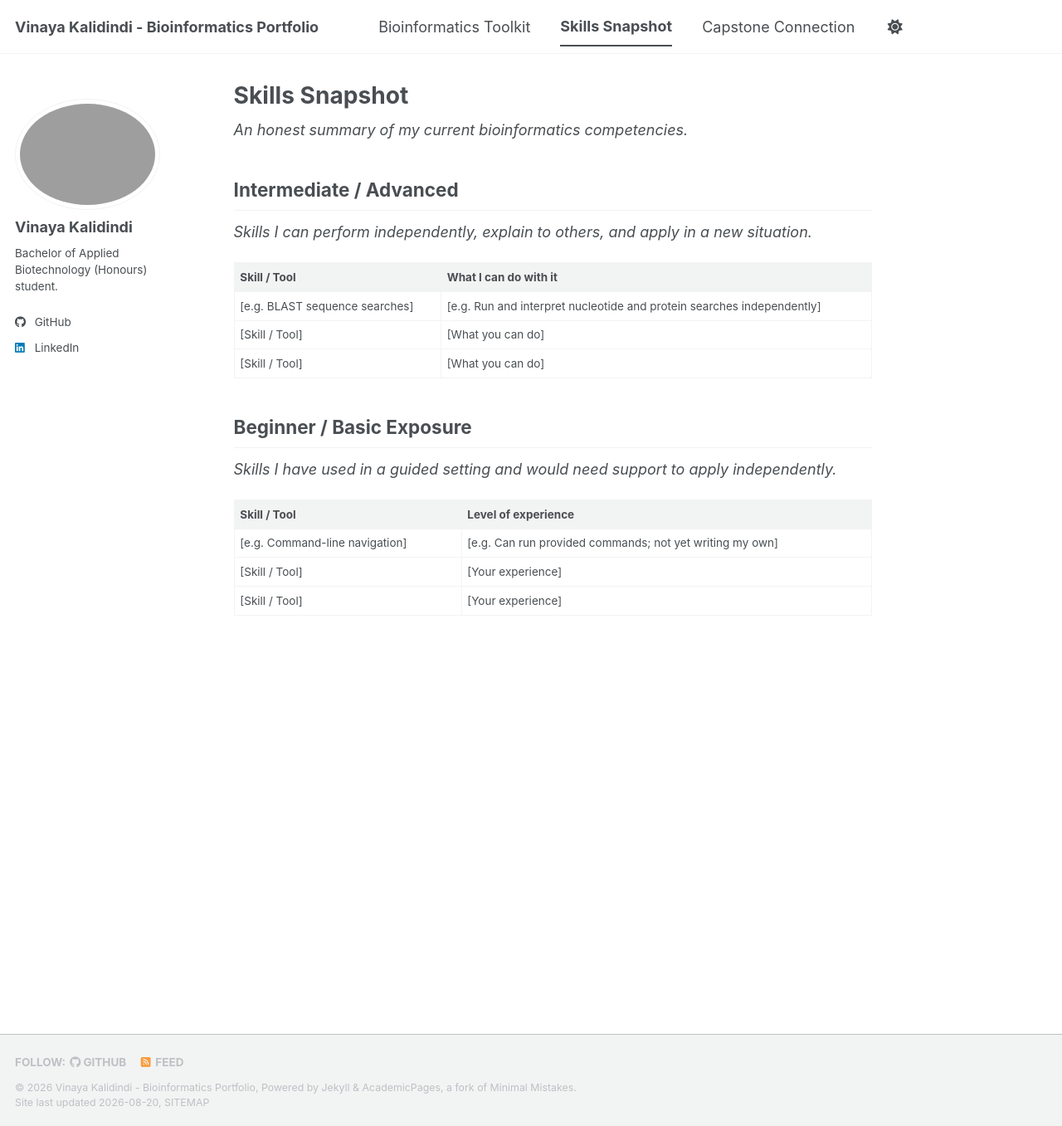
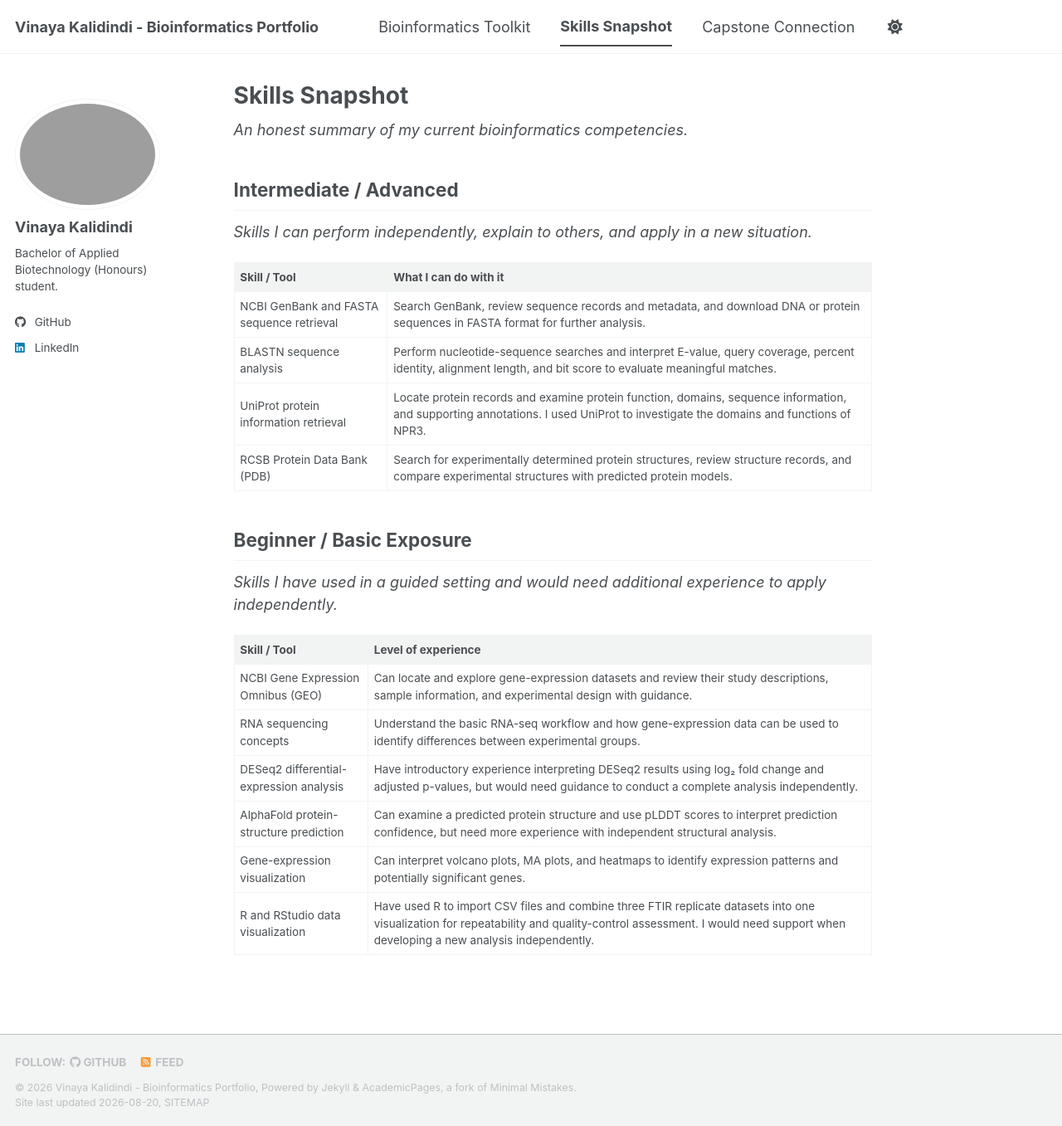
Before and after one commit to Vinaya-Kali/biot74000-portfolio, a Jekyll site: the page built from _pages/skills.md, in a window 1280 px wide and 1357 px high. Shown: the whole window at 83% size. Built offline with Jekyll 4.4.1, drawn with Linux system fonts in a browser that asks for light colours; a script bundle is joined from its source files by our own code; library files that are not in the unit come from our copies.

Commit message:
Update skills.md

```diff
--- a/_pages/skills.md
+++ b/_pages/skills.md
@@ -35,18 +35,23 @@ _An honest summary of my current bioinformatics competencies._
 
 _Skills I can perform independently, explain to others, and apply in a new situation._
 
+
 | Skill / Tool | What I can do with it |
 |---|---|
-| [e.g. BLAST sequence searches] | [e.g. Run and interpret nucleotide and protein searches independently] |
-| [Skill / Tool] | [What you can do] |
-| [Skill / Tool] | [What you can do] |
+| NCBI GenBank and FASTA sequence retrieval | Search GenBank, review sequence records and metadata, and download DNA or protein sequences in FASTA format for further analysis. |
+| BLASTN sequence analysis | Perform nucleotide-sequence searches and interpret E-value, query coverage, percent identity, alignment length, and bit score to evaluate meaningful matches. |
+| UniProt protein information retrieval | Locate protein records and examine protein function, domains, sequence information, and supporting annotations. I used UniProt to investigate the domains and functions of NPR3. |
+| RCSB Protein Data Bank (PDB) | Search for experimentally determined protein structures, review structure records, and compare experimental structures with predicted protein models. |
 
 ## Beginner / Basic Exposure
 
-_Skills I have used in a guided setting and would need support to apply independently._
+_Skills I have used in a guided setting and would need additional experience to apply independently._
 
 | Skill / Tool | Level of experience |
 |---|---|
-| [e.g. Command-line navigation] | [e.g. Can run provided commands; not yet writing my own] |
-| [Skill / Tool] | [Your experience] |
-| [Skill / Tool] | [Your experience] |
+| NCBI Gene Expression Omnibus (GEO) | Can locate and explore gene-expression datasets and review their study descriptions, sample information, and experimental design with guidance. |
+| RNA sequencing concepts | Understand the basic RNA-seq workflow and how gene-expression data can be used to identify differences between experimental groups. |
+| DESeq2 differential-expression analysis | Have introductory experience interpreting DESeq2 results using log₂ fold change and adjusted p-values, but would need guidance to conduct a complete analysis independently. |
+| AlphaFold protein-structure prediction | Can examine a predicted protein structure and use pLDDT scores to interpret prediction confidence, but need more experience with independent structural analysis. |
+| Gene-expression visualization | Can interpret volcano plots, MA plots, and heatmaps to identify expression patterns and potentially significant genes. |
+| R and RStudio data visualization | Have used R to import CSV files and combine three FTIR replicate datasets into one visualization for repeatability and quality-control assessment. I would need support when developing a new analysis independently. |
```
